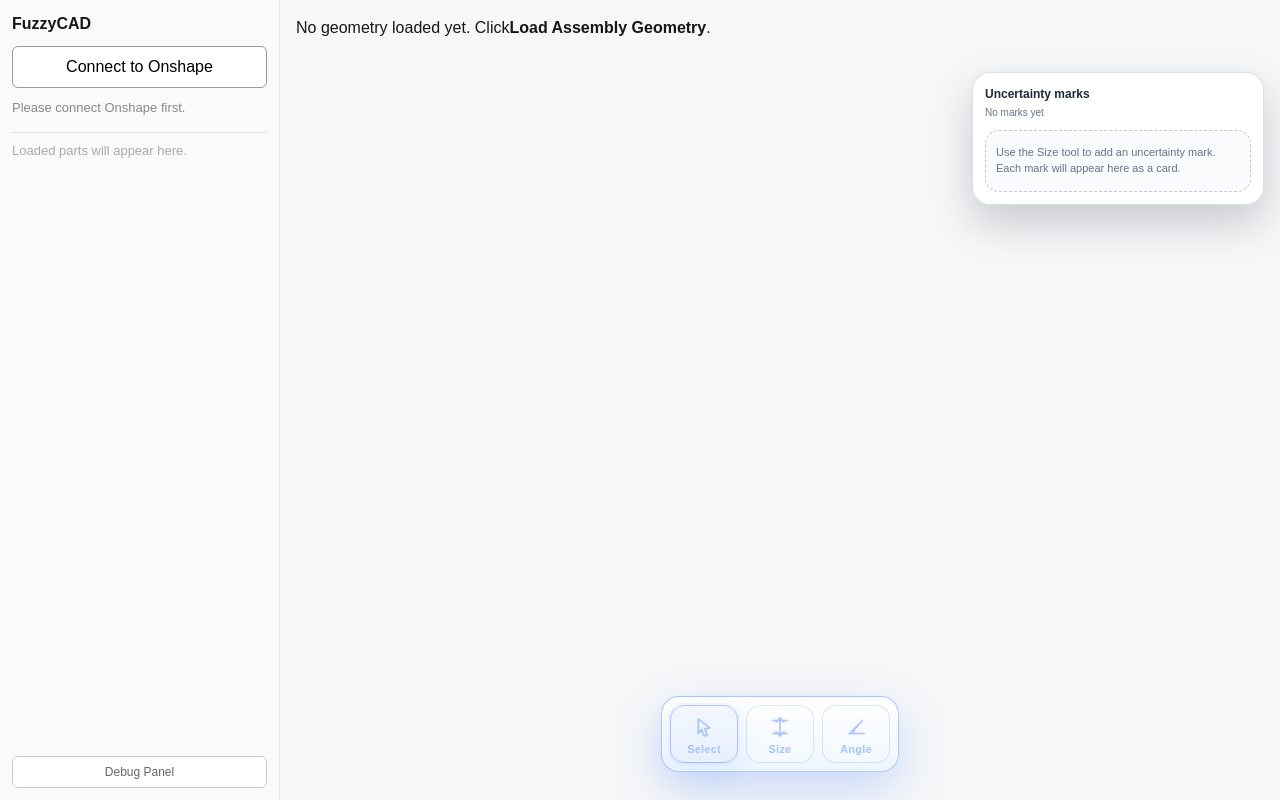
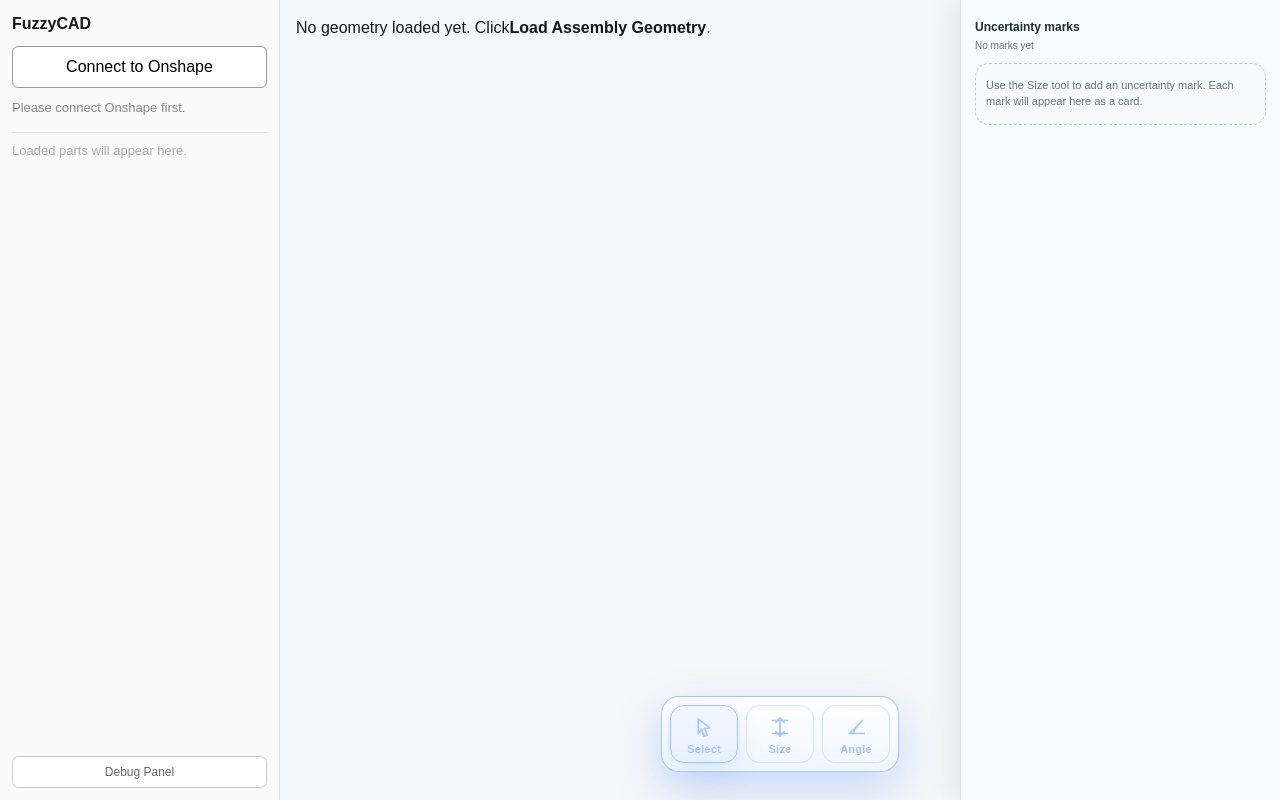
Before and after one commit to romulusczernisz-arch/FuzzyCAD2, a Next.js app in the folder fuzzycad-onshape-app/: page / in a window 1280 px wide. Built offline with nearby package versions, Linux system fonts and the light colour scheme.

Commit message:
Update UncertaintyMarksPanel.tsx

```diff
--- a/fuzzycad-onshape-app/app/components/UncertaintyMarksPanel.tsx
+++ b/fuzzycad-onshape-app/app/components/UncertaintyMarksPanel.tsx
@@ -36,18 +36,16 @@ export default function UncertaintyMarksPanel({
     <aside
       style={{
         position: "absolute",
-        top: 72,
-        right: 16,
-        width: 292,
-        maxHeight: "calc(100% - 96px)",
+        top: 0,
+        right: 0,
+        bottom: 0,
+        width: 320,
+        zIndex: 18,
+        padding: "18px 14px",
         overflowY: "auto",
-        zIndex: 20,
-        padding: 12,
-        borderRadius: 18,
-        border: "1px solid rgba(148, 163, 184, 0.35)",
-        background: "rgba(255, 255, 255, 0.92)",
-        boxShadow: "0 18px 42px rgba(15, 23, 42, 0.2)",
-        backdropFilter: "blur(14px)",
+        borderLeft: "1px solid rgba(148, 163, 184, 0.28)",
+        background: "#f8fbff",
+        boxShadow: "-8px 0 24px rgba(15, 23, 42, 0.08)",
         fontFamily: "Arial, sans-serif",
         color: "#172033",
       }}
```
